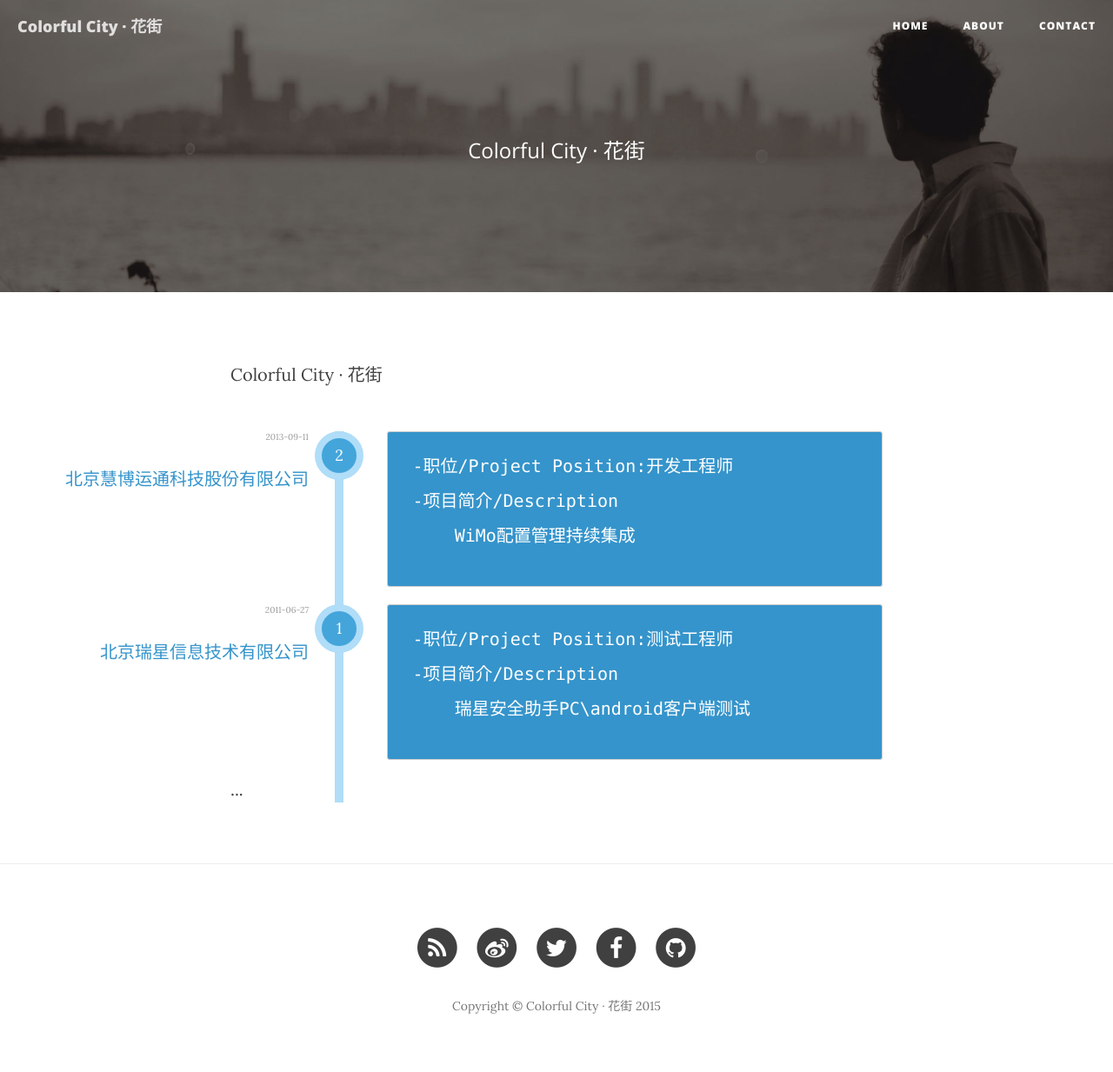
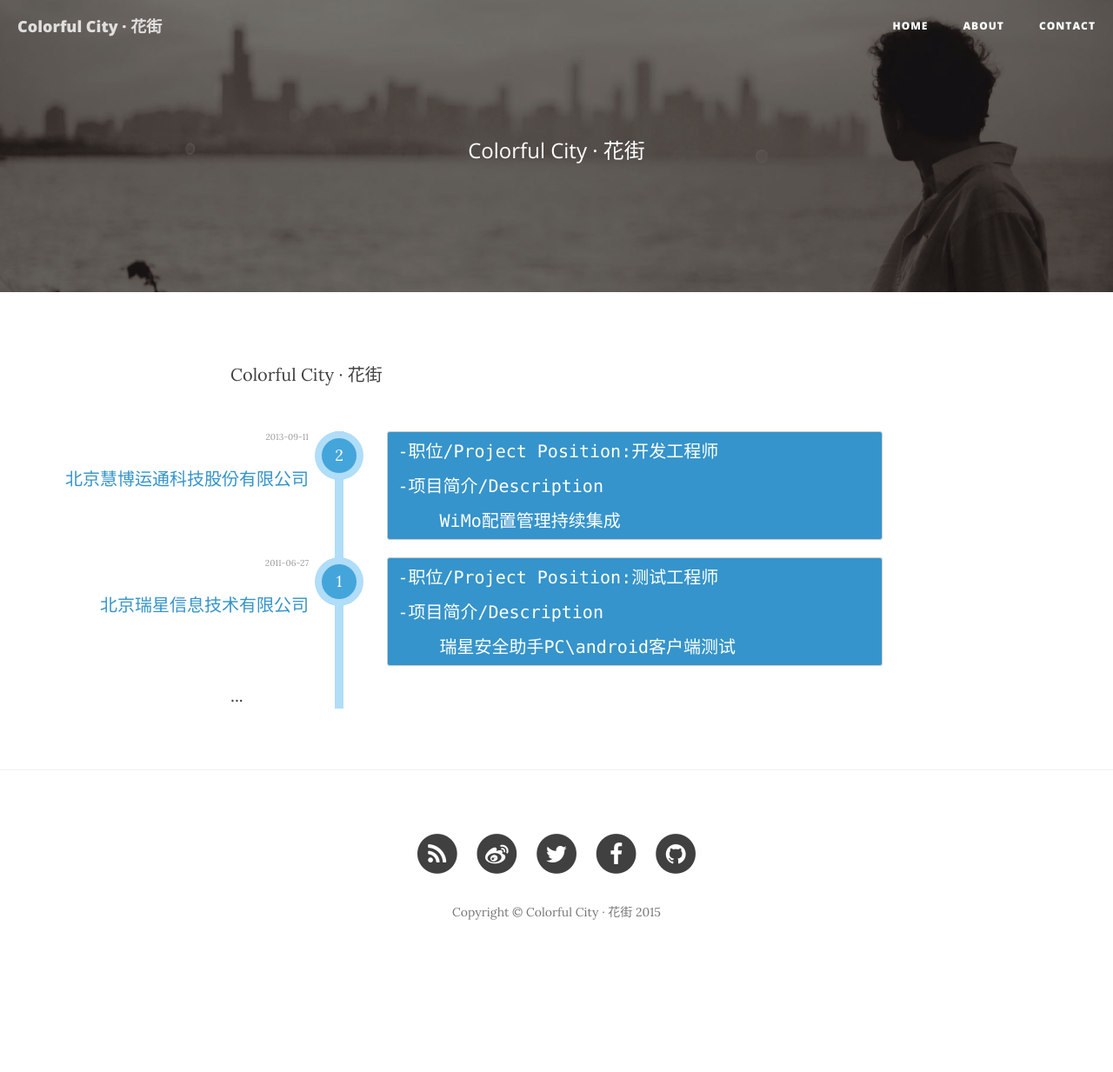
Before and after one commit to dongyupu/colorfulcity, a Jekyll site: the page built from about.html, in a window 1280 px wide. Shown: the whole page at 87% size. Built offline with Jekyll 4.4.1, drawn with Linux system fonts in a browser that asks for light colours; nearby versions of some CDN libraries; after the commit the page ends 1125 px from its top, so only the background shows below that.

Commit message:
Update about.html

```diff
--- a/about.html
+++ b/about.html
@@ -56,7 +56,7 @@ header-img: "img/about-bg.jpg"
 	}
 	ul.timeline li .content pre {
 		background-color: #3594cb;
-		padding: 5%;
+		padding: 2%;
 		color: #fff;
 		font-size: 100%;
 		line-height: 100%;
@@ -74,8 +74,7 @@ header-img: "img/about-bg.jpg"
 		<pre>
 -职位/Project Position:开发工程师<br>
 -项目简介/Description<br>
-    WiMo配置管理持续集成
-		</pre>
+    WiMo配置管理持续集成</pre>
 		</div>
 	</li>
 	<li>
@@ -86,8 +85,7 @@ header-img: "img/about-bg.jpg"
 		<pre>
 -职位/Project Position:测试工程师<br>
 -项目简介/Description<br>
-    瑞星安全助手PC\android客户端测试
-		</pre>
+    瑞星安全助手PC\android客户端测试</pre>
 		</div>
 	</li>
 	...
```
